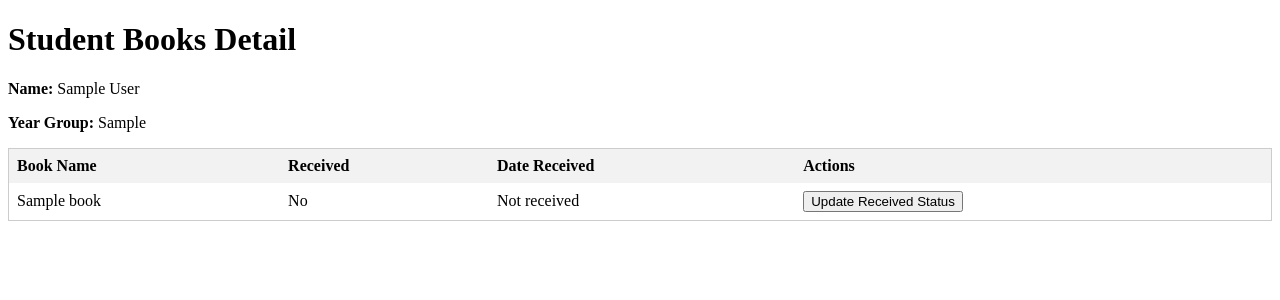
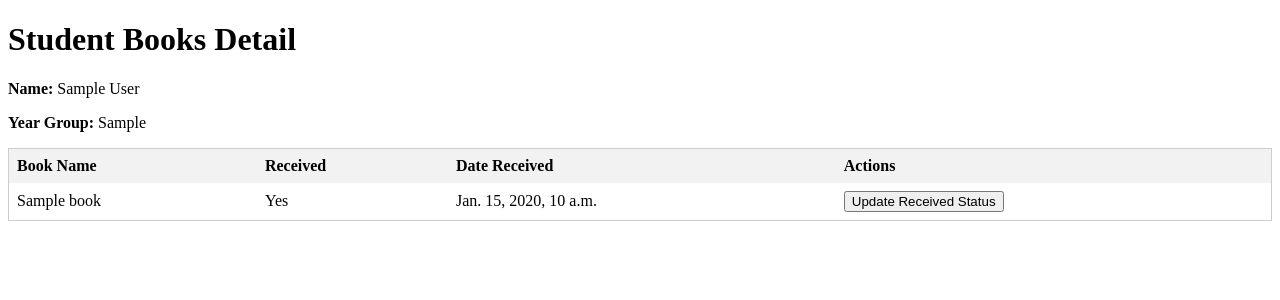
Before and after one commit to AbenaAmo13/inventory, a Django app: page /students/1/ in a window 1280 px wide. Shown: the part 88-388 px from the top of the page. Run offline with Django 4.2, Linux system fonts and the light colour scheme; tables that the repository leaves empty hold one stand-in row (values such as "Sample post").

Commit message:
:construction: Updating received status for books implementation

```diff
--- a/students/views.py
+++ b/students/views.py
@@ -10,6 +10,7 @@ from enasInventory.forms.student import SearchStudentForm, YearGroupFilterForm,
 from enasInventory.models import Student
 from enasInventory.models import Book
 from enasInventory.models import BookReceived
+from django.utils import timezone
 from datetime import datetime
 from django.db import IntegrityError
 
@@ -127,6 +128,7 @@ def student_detail(request, pk):
     student_year_group = student.year_group
     year_books = Book.objects.filter(year_group=student_year_group)
     received_books = BookReceived.objects.filter(student_id=pk)
+    #received_books_list = list(received_books.values_list('book_id', flat=True))
     book_form = StudentBookForm(request.POST or None)
     if request.method == "POST":
         if book_form.is_valid():
@@ -142,14 +144,18 @@ def student_detail(request, pk):
                             year_group=student_year_group, order_status=order_status, date_requested=current_time)
             new_book.save()
     return render(request, 'student_detail.html',
-                  {'student': student, 'books': year_books, 'book_form': book_form, 'received_books': received_books,
-                   })
+                  {
+                      'student': student,
+                      'books': year_books,
+                      'book_form': book_form,
+                      'received_books': received_books,
+                  })
 
 
 def update_received_books(request):
     student_id = request.POST.get('student_id')
     book_id = request.POST.get('book_id')
-    date_received = datetime.now()
+    date_received = timezone.now()
     new_received_book = BookReceived(book_id=book_id, student_id=student_id, date_received=date_received)
     new_received_book.save()
     return redirect('students:student_detail', student_id)
--- a/templates/student_detail.html
+++ b/templates/student_detail.html
@@ -22,22 +22,16 @@
                     <th>Date Received</th>
                     <th>Actions</th>
                   </thead>
-          {% for book in books %}
-                <tr>
-                    <td class="">{{book.book_name}}</td>
-                      {% if books in received_books %}
-                          <td>Yes</td>
-                            <td>{{ received_books.date_received }}</td>
-                          {% else %}
-                          <td>No</td>
-                          <td>Not received</td>
-                    {% endif %}
-                     <td>
+           {% for book_received in received_books %}
+              <tr>
+                <td>{{ book_received.book.book_name }}</td>
+                <td>Yes</td>
+                <td>{{ book_received.date_received }}</td>
+              <td>
                         <button class="update_received_status" data-book-id="{{ book.id }}" data-student-id="{{ student.id }}" data-url="{% url 'students:update_received_status' %}">Update Received Status</button>
                      </td>
-                </tr>
-
-         {% endfor %}
+              </tr>
+        {% endfor %}
           </table>
           {% else %}
          <p>No books is available in the system for this year group.</p>
```
